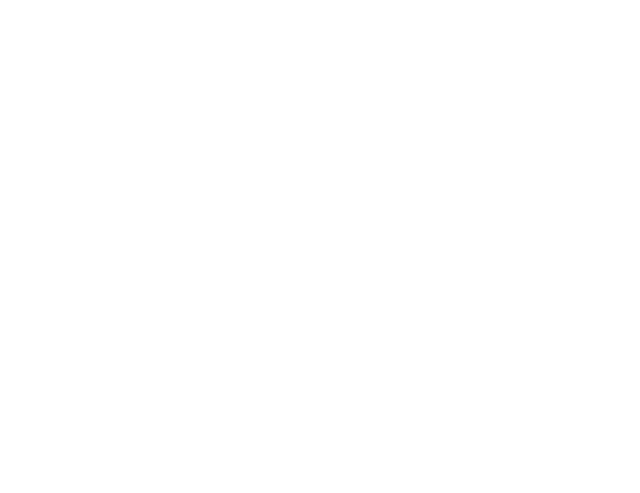
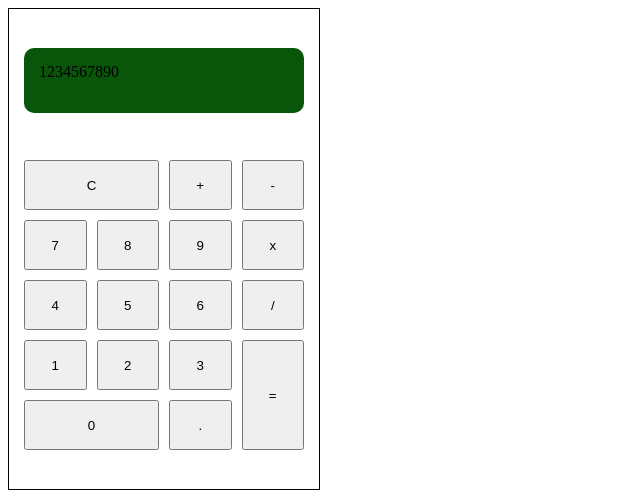
Before and after one commit to ToastedGMS/calculator, a plain HTML site: page index.html in a window 1280 px wide. Shown: the whole page, without its empty margins (0-640 px from the left). Drawn offline with Linux system fonts and the light colour scheme.

Commit message:
added basic calculator interface

```diff
--- a/index.html
+++ b/index.html
@@ -7,6 +7,28 @@
     <link rel="stylesheet" href="styles.css">
 </head>
 <body>
+    <div class="calculator">
+        <div class="display">1234567890</div>
+        <div class="btns">
+            <button id="num0">0</button>
+            <button id="num1">1</button>
+            <button id="num2">2</button>
+            <button id="num3">3</button>
+            <button id="num4">4</button>
+            <button id="num5">5</button>
+            <button id="num6">6</button>
+            <button id="num7">7</button>
+            <button id="num8">8</button>
+            <button id="num9">9</button>
+            <button id="add">+</button>
+            <button id="subtract">-</button>
+            <button id="multiply">x</button>
+            <button id="divide">/</button>
+            <button id="equals">=</button>
+            <button id="clear">C</button>
+            <button id="decimal">.</button>
+        </div>
+    </div>
     <script src="script.js"></script>
 </body>
 </html>
--- a/styles.css
+++ b/styles.css
@@ -0,0 +1,92 @@
+:root {
+
+}
+
+/* general style properties */
+
+.calculator {
+    border: 1px solid black;
+    height: 450px;
+    width: 280px;
+    display: flex;
+    flex-direction: column;
+    justify-content: space-around;
+    padding: 15px;
+
+}
+
+.calculator > div.display {
+    background-color: rgb(9, 85, 9);
+    height: 35px;
+    padding: 15px;
+    border-radius: 10px
+}
+
+.calculator > div.btns {
+    display: grid;
+    grid-template-columns: repeat(4, 1fr);
+    grid-gap: 10px;
+}
+
+.calculator > div.btns > button {
+    min-height: 50px;
+}
+
+/* controls the layout of the buttons */
+/* reminder to research a more efficient way of doing this! */
+
+#num0 {
+    grid-column: 1/3;
+    grid-row: 5;
+}
+
+#decimal {
+    grid-column: 3/4;
+    grid-row: 5/6;
+}
+
+#equals {
+    grid-column: 4/5;
+    grid-row: 4 / span 2;
+}
+
+#num1 {
+    grid-row: 4/5;
+}
+
+#num2 {
+    grid-row: 4/5;
+}
+
+#num3 {
+    grid-row: 4/5;
+}
+
+#num4 {
+    grid-row: 3/4;
+}
+
+#num5 {
+    grid-row: 3/4;
+}
+
+#num6 {
+    grid-row: 3/4;
+}
+
+#num7 {
+    grid-row: 2/3;
+}
+
+#num8 {
+    grid-row: 2/3;
+}
+
+#num9 {
+    grid-row: 2/3;
+}
+
+#clear {
+    grid-column: 1/3;
+    grid-row: 1;
+}
```
